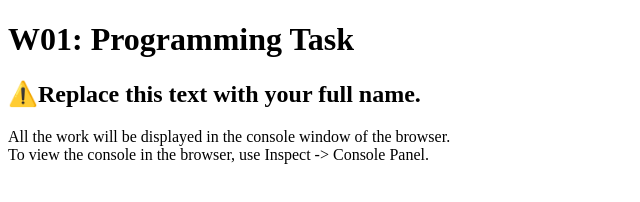
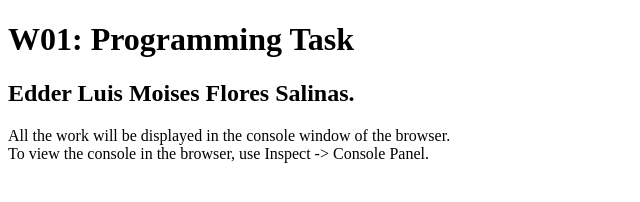
Before and after one commit to EdderFlores/cse121b, a plain HTML site: page w01-task.html in a window 1280 px wide. Shown: the whole page, without its empty margins (0-640 px from the left). Drawn offline with Linux system fonts and the light colour scheme.

Commit message:
Updated week 1 class

```diff
--- a/w01-task.html
+++ b/w01-task.html
@@ -9,7 +9,7 @@
 
 <body>
   <h1>W01: Programming Task</h1>
-  <h2>⚠️Replace this text with your full name.</h2>
+  <h2>Edder Luis Moises Flores Salinas.</h2>
   <p>All the work will be displayed in the console window of the browser.
     <br>To view the console in the browser, use Inspect -> Console Panel.
   </p>
```
